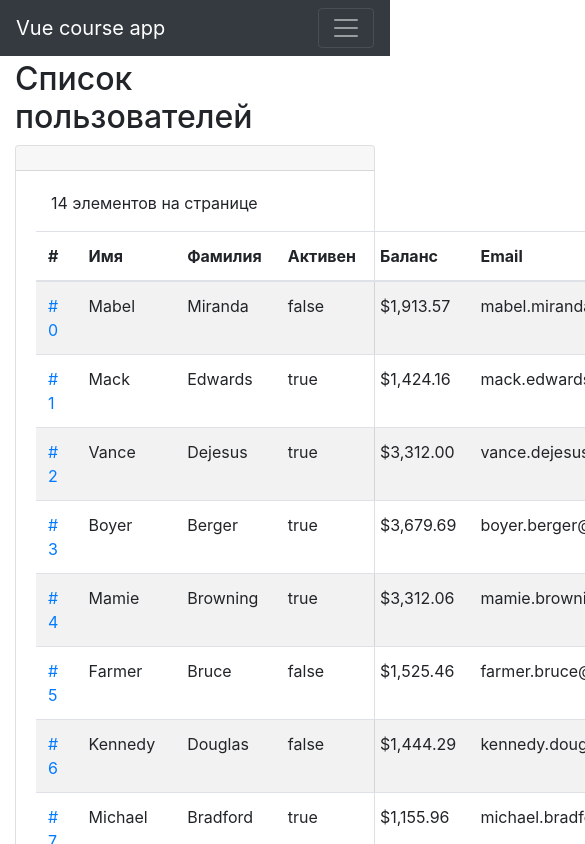
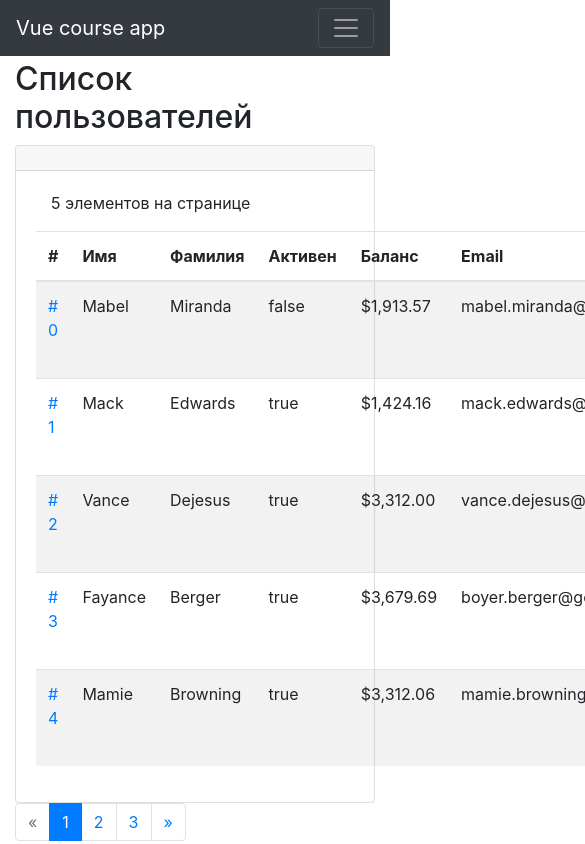
Before and after one commit to teralion/explore-vue, a Vue app: page /list in a window 390 px wide. Shown: the top 844 px of the page, 585 px wide, since content can reach past the window. Built offline with nearby package versions, Linux system fonts and the light colour scheme; data requests are answered from the project's data file.

Commit message:
Remove Phonebook, add RowsPaginator to Users page

```diff
--- a/db.json
+++ b/db.json
@@ -55,7 +55,7 @@
       "picture": "http://placehold.it/128x128",
       "age": 20,
       "accessLevel": "guest",
-      "firstName": "Boyer",
+      "firstName": "Fayance",
       "lastName": "Berger",
       "company": "GEOLOGIX",
       "email": "boyer.berger@geologix.name",
--- /dev/null
+++ b/src/components/RowsPaginator.vue
@@ -0,0 +1,100 @@
+<template>
+  <nav aria-label="page-navigation">
+    <ul class="pagination">
+
+      <li
+        class="page-item"
+        v-bind:class="(page === 1) ? 'disabled' : ''"
+      >
+        <a
+          href="#"
+          v-on:click.prevent="prevPage"
+          class="page-link"
+          aria-label="Previous"
+        >
+          <span aria-hidden="true">&laquo;</span>
+        </a>
+      </li>
+
+      <li
+        class="page-item"
+        v-for="item in pages"
+        v-bind:key="item"
+        v-bind:class="(page === item) ? 'active' : '' "
+      >
+        <a
+          href="#"
+          class="page-link"
+          v-on:click.prevent="onPageSelect(item)"
+        >{{ item }}</a>
+      </li>
+
+      <li
+        class="page-item"
+        v-bind:class="(page === pages) ? 'disabled' : ''"
+      >
+        <a
+          href="#"
+          v-on:click.prevent="nextPage"
+          class="page-link"
+          aria-label="Next"
+        >
+          <span aria-hidden="true">&raquo;</span>
+        </a>
+      </li>
+
+    </ul>
+  </nav>
+</template>
+
+<script>
+
+
+export default {
+  name: 'RowsPaginator',
+  model: {
+    prop: 'page',
+  },
+  props: {
+    total: {
+      type: Number,
+      required: true,
+      default: 0,
+    },
+    perPage: {
+      type: Number,
+      required: true,
+      default: 0,
+    },
+    page: {
+      type: Number,
+      required: false,
+      default: 1,
+    },
+  },
+  computed: {
+    pages() {
+      if ( this.perPage === 0 ) return;
+      return Math.ceil(this.total / this.perPage);
+    }
+  },
+  methods: {
+    nextPage() {
+      if (this.page < this.pages) {
+        this.onPageSelect(this.page + 1);
+      }
+    },
+    prevPage() {
+      if (this.page > 1) {
+        this.onPageSelect(this.page - 1);
+      }
+    },
+    onPageSelect(pageNum) {
+      this.$emit('input', pageNum)
+    }
+  }
+};
+
+</script>
+
+<styles></styles>
--- a/src/pages/Phonebook.vue
+++ /dev/null
@@ -1,24 +0,0 @@
-<template>
-  <div>
-    <h2>Телефонный справочник</h2>
-  </div>
-</template>
-
-<script>
-
-import ItemList from '@/components/ItemList.vue'
-
-export default {
-  name: 'PhonebookPage',
-  components: {
-    'item-list': ItemList,
-  },
-  data() {
-    return {
-
-    }
-  },
-};
-</script>
-
-<styles></styles>
--- a/src/pages/Users.vue
+++ b/src/pages/Users.vue
@@ -3,7 +3,7 @@
 
     <h2>Список пользователей</h2>
 
-    <item-list v-bind:items="users">
+    <item-list v-bind:items="usersToRender">
       <template slot="thead">
         <thead>
 
@@ -42,22 +42,48 @@
       </template>
     </item-list>
 
+    <rows-paginator
+      v-bind:total="totalUsers"
+      v-bind:perPage="usersPerPage"
+      v-model="page"
+    />
   </div>
 </template>
 
 <script>
+
 import axios from 'axios'
 import ItemList from '@/components/ItemList.vue'
+import RowsPaginator from '@/components/RowsPaginator.vue'
 
 export default {
   name: 'UsersPage',
   components: {
     'item-list': ItemList,
+    'rows-paginator': RowsPaginator,
   },
   data: function() {
     return {
       users: [],
+      usersPerPage: 5, // Initial value for development
+      page: 1, // Initial value for development
     }
+  },
+  computed: {
+    totalUsers() {
+      return this.users.length;
+    },
+    usersToRender() {
+      return this.users.slice(
+        (this.page - 1) * this.usersPerPage,
+        this.page * this.usersPerPage
+      )
+    },
+  },
+  watch: {
+    page(nextVal, prevVal) {
+      console.log('---', 'on page change, nextVal: ', nextVal);
+    },
   },
   created() {
     this.loadUsers();
@@ -76,6 +102,7 @@ export default {
     },
   },
 };
+
 </script>
 
 <styles></styles>
--- a/src/router.js
+++ b/src/router.js
@@ -4,7 +4,6 @@ import Home from "./views/Home.vue";
 import Users from "./pages/Users.vue";
 import Edit from "./pages/Edit.vue";
 import Add from "./pages/Add.vue";
-import Phonebook from "./pages/Phonebook.vue";
 
 Vue.use(Router);
 
@@ -28,11 +27,6 @@ export default new Router({
       component: Edit
     },
     {
-      path: "/phonebook",
-      name: "phonebook",
-      component: Phonebook,
-    },
-    {
       path: "/add",
       name: "add",
       component: Add
```
